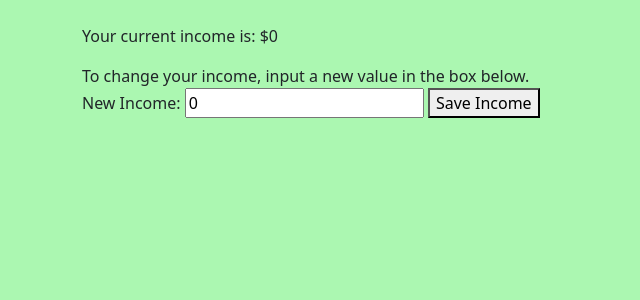
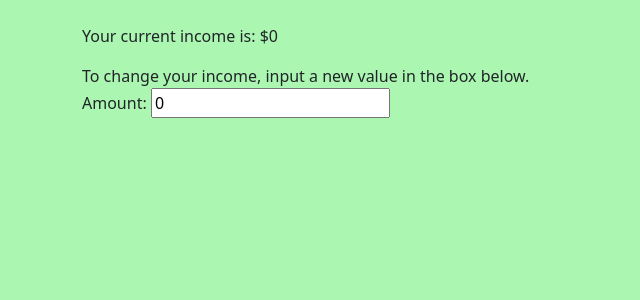
Before and after one commit to imermigkas3/MoneyParce, a Django app: page /accounts/settings/ in a window 1280 px wide. Shown: the part 106-406 px from the top of the page, without its empty margins (0-640 px from the left). Run offline with Django 5.2, Linux system fonts and the light colour scheme; a user stored in the database is signed in; data comes from the database, SQL or seed files in the repository; both versions use the stored data as it was before the commit.

Commit message:
refactored the income model

```diff
--- a/accounts/forms.py
+++ b/accounts/forms.py
@@ -46,6 +46,7 @@ class CustomPasswordResetForm(PasswordResetForm):
         if not User.objects.filter(email=email).exists():
             raise ValidationError("There is no user account that exists with this email address. Please provide a valid email address that is registered with MoneyParce or go back to login and create a new account.")
         return email
+
 class IncomeForm(forms.ModelForm):
     class Meta:
         model = Income
--- a/accounts/templates/accounts/settings.html
+++ b/accounts/templates/accounts/settings.html
@@ -10,9 +10,7 @@
     <div>
         <form method="POST">
             {% csrf_token %}
-            <label for="income">New Income:</label>
-            <input type="number" name="income" id="income" value="{{ current_income }}" required>
-            <button>Save Income</button>
+            {{ form.as_p }}
         </form>
     </div>
 </div>
--- a/accounts/views.py
+++ b/accounts/views.py
@@ -4,6 +4,9 @@ from .forms import CustomUserCreationForm, CustomErrorList
 from django.contrib.auth.decorators import login_required
 from .models import UserProfile
 from django.contrib.auth.models import User
+from .models import Income
+from .forms import IncomeForm
+from django.shortcuts import get_object_or_404
 
 @login_required
 def logout(request):
@@ -48,15 +51,19 @@ def signup(request):
 def settings(request):
     if not request.user.is_authenticated:
         return redirect('login')
-    try:
-        user_profile = UserProfile.objects.get(user=request.user)
-    except UserProfile.DoesNotExist:
-        # If the profile does not exist, create one
-        user_profile = UserProfile.objects.create(user=request.user)
+
+    income, created = Income.objects.get_or_create(
+        user=request.user,
+        defaults={'amount': 0}  # Provide default amount when creating new record
+    )
 
     if request.method == 'POST':
-        new_income = request.POST.get('income')
-        user_profile.income = new_income
-        user_profile.save()
+        form = IncomeForm(request.POST, instance=income)
+        if form.is_valid():
+            form.save()
+        else:
+            form = IncomeForm(instance=income)
+    else:
+        form = IncomeForm(instance=income)
 
-    return render(request, 'accounts/settings.html', {'current_income': user_profile.income})
+    return render(request, 'accounts/settings.html', {'form': form, 'current_income': income.amount})
```
Also changed, not shown: db.sqlite3 (deleted).
